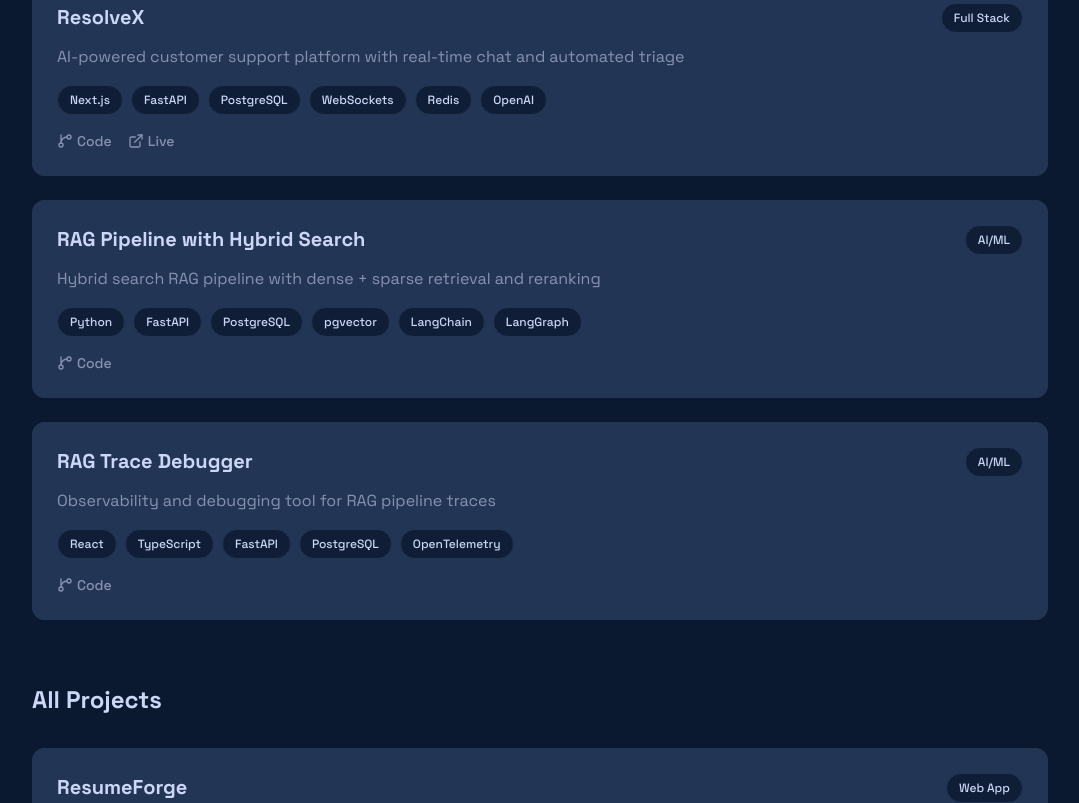
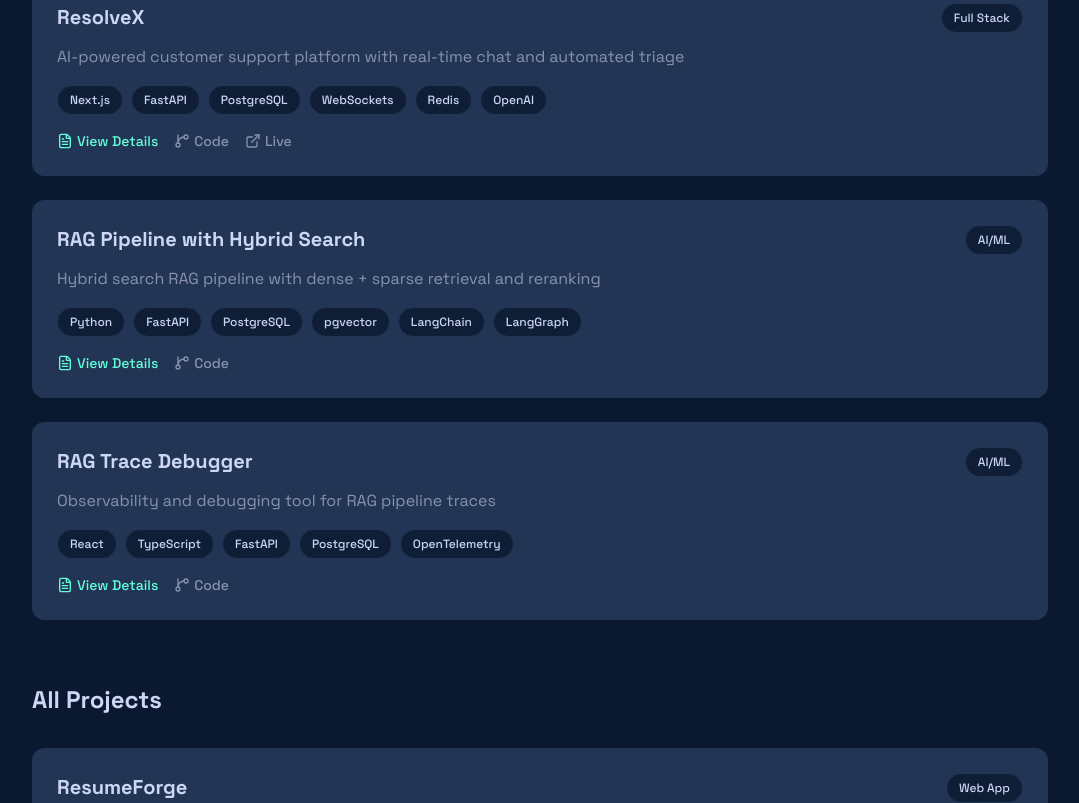
Before and after one commit to MaheshBoda-26/Portfolio, a Next.js app: page / in a window 1280 px wide. Shown: the part 2160-2963 px from the top of the page, without its empty margins (200-1279 px from the left). Built offline with nearby package versions, Linux system fonts and the light colour scheme.

Commit message:
update projects section

```diff
--- a/src/components/sections/projects.tsx
+++ b/src/components/sections/projects.tsx
@@ -1,9 +1,10 @@
 "use client";
 
+import Link from "next/link";
 import { cn } from "@/lib/utils";
 import { Badge } from "@/components/ui/badge";
 import { SectionHeader } from "@/components/ui/section-header";
-import { GitBranch, ExternalLink, Star, Zap } from "lucide-react";
+import { GitBranch, ExternalLink, Star, Zap, FileText } from "lucide-react";
 import { projects, Project } from "@/lib/data";
 
 const categoryLabels: Record<Project["category"], string> = {
@@ -26,9 +27,14 @@
       )}
     >
       <div className="flex items-start justify-between gap-4 mb-3">
-        <h3 className="text-xl font-bold text-foreground group-hover:text-primary transition-colors flex-1">
-          {project.title}
-        </h3>
+        <Link
+          href={`/project/${project.id}`}
+          className="flex-1 block"
+        >
+          <h3 className="text-xl font-bold text-foreground group-hover:text-primary transition-colors">
+            {project.title}
+          </h3>
+        </Link>
         <Badge variant="outline" className="tech-badge flex-shrink-0">
           {categoryLabels[project.category]}
         </Badge>
@@ -46,7 +52,14 @@
           </Badge>
         )}
       </div>
-      <div className="flex gap-4">
+      <div className="flex flex-wrap gap-4">
+        <Link
+          href={`/project/${project.id}`}
+          className="text-primary hover:underline font-medium text-sm flex items-center gap-1"
+        >
+          <FileText className="h-4 w-4" />
+          View Details
+        </Link>
         {project.githubUrl && (
           <a
             href={project.githubUrl}
```
